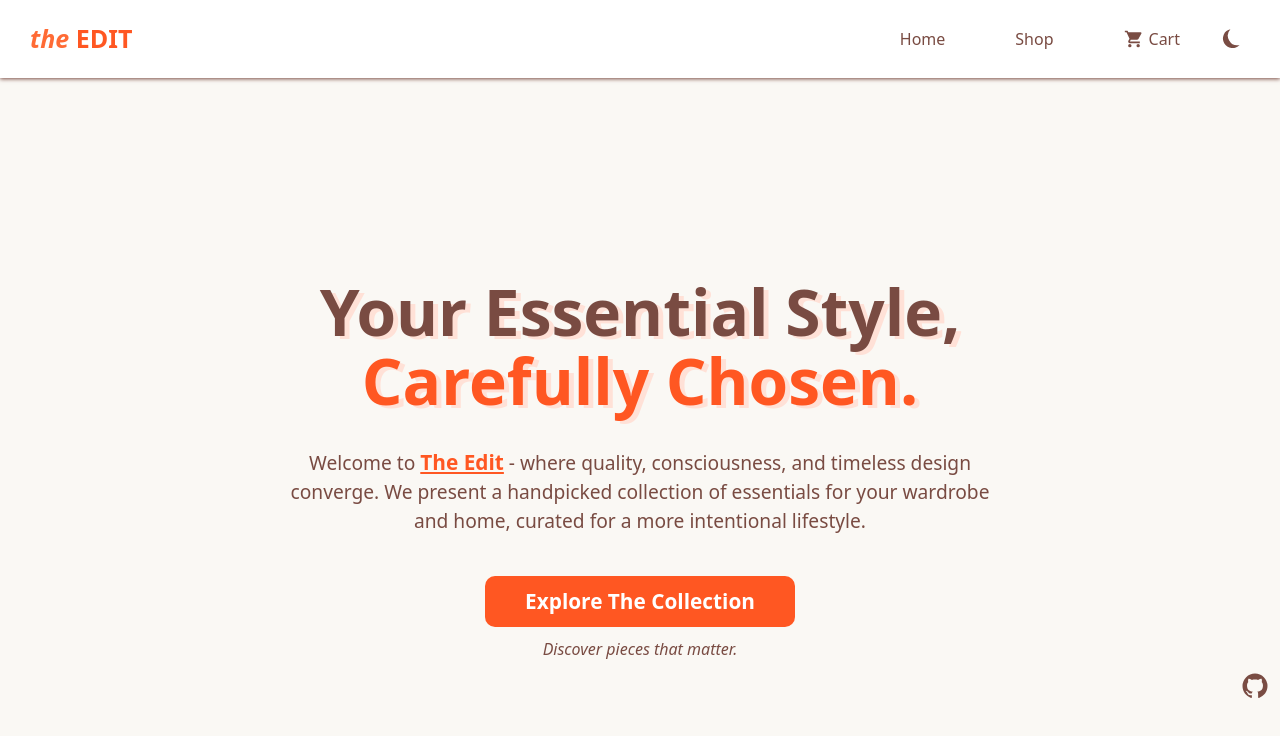
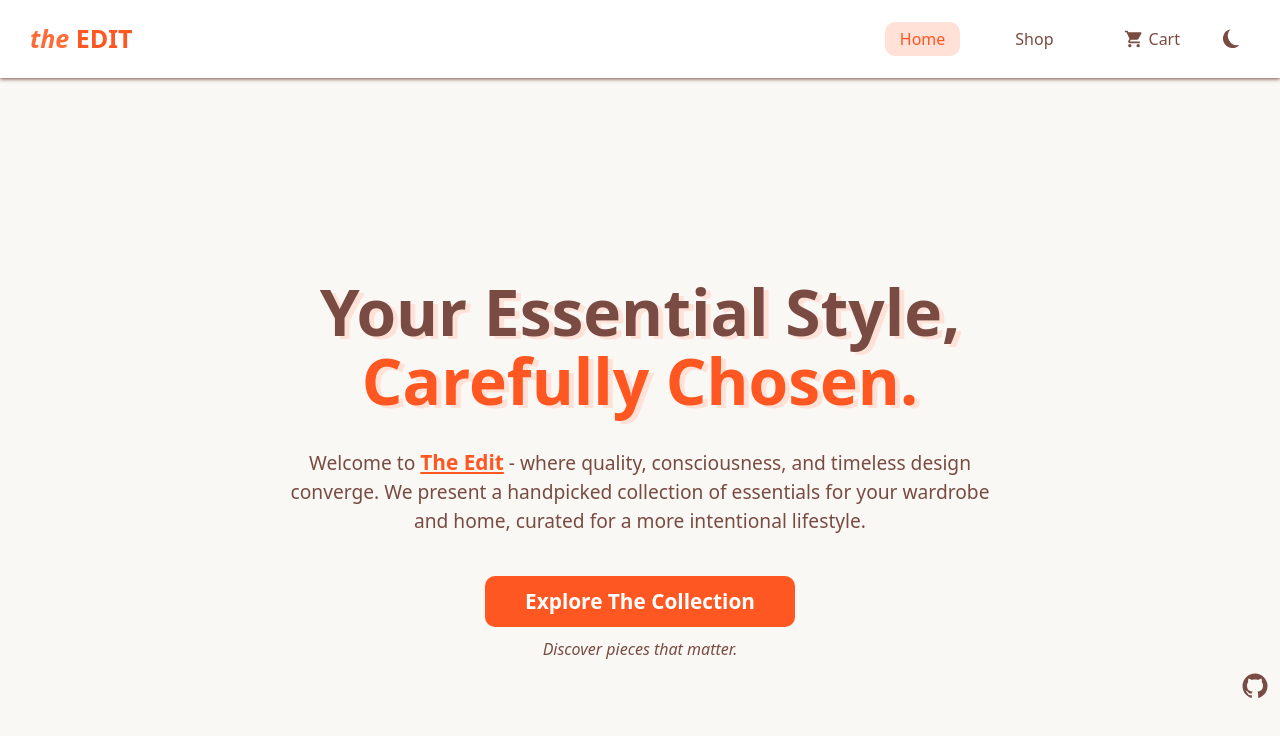
Before and after one commit to hasan-mostafa1/shopping-cart, a React (Vite) app: page / in a window 1280 px wide. Shown: the top 736 px of the page. Built offline with nearby package versions, Linux system fonts and the light colour scheme.

Commit message:
Use useLocation hook to highlight the current page

```diff
--- a/src/components/navbar/Navbar.jsx
+++ b/src/components/navbar/Navbar.jsx
@@ -1,4 +1,4 @@
-import { Link } from "react-router";
+import { Link, useLocation } from "react-router";
 import moonIconUrl from "../../assets/icons/moon-waning-crescent.svg";
 import sunIconUrl from "../../assets/icons/white-balance-sunny.svg";
 import cartIconUrl from "../../assets/icons/cart.svg";
@@ -10,6 +10,7 @@ import useTheme from "./hooks/useTheme";
 export default function Navbar() {
   const [theme, setTheme] = useTheme();
   const [isMenuOpen, setIsMenuOpen] = useState(false);
+  const location = useLocation();
 
   function onClick() {
     setTheme((previous) => {
@@ -37,17 +38,38 @@ export default function Navbar() {
           }
         >
           <li>
-            <Link to="/" className={styles.link}>
+            <Link
+              to="/"
+              className={
+                location.pathname === "/"
+                  ? `${styles.link} ${styles.active}`
+                  : styles.link
+              }
+            >
               Home
             </Link>
           </li>
           <li>
-            <Link to="/shop" className={styles.link}>
+            <Link
+              to="/shop"
+              className={
+                location.pathname === "/shop"
+                  ? `${styles.link} ${styles.active}`
+                  : styles.link
+              }
+            >
               Shop
             </Link>
           </li>
           <li>
-            <Link to="/cart" className={styles.link}>
+            <Link
+              to="/cart"
+              className={
+                location.pathname === "/cart"
+                  ? `${styles.link} ${styles.active}`
+                  : styles.link
+              }
+            >
               <img src={cartIconUrl} alt="" />
               Cart
             </Link>
--- a/src/components/navbar/Navbar.module.css
+++ b/src/components/navbar/Navbar.module.css
@@ -59,22 +59,23 @@
     justify-content: center;
     align-items: center;
     gap: 5px;
-}
-
-.navigationList a {
     color: var(--secondary-color);
     padding: 5px 15px;
     border-radius: 10px;
     transition: all .3s ease-in-out;
 }
 
-.navigationList a:hover {
+.navigationList .link:hover:not(.active) {
     color: var(--hover-color);
     background-color: var(--hover-background-color);
 }
 
-.navigationList a:hover img{
+.navigationList .link:hover img{
     filter: var(--hovered-icon-filter);
+}
+.link.active {
+    background-color: var(--hover-background-color);
+    color: var(--main-color);
 }
 
 .toggleThemeBtn {
```
Also changed, not shown: 1 other file (tests, documents, lock files or other folders).
